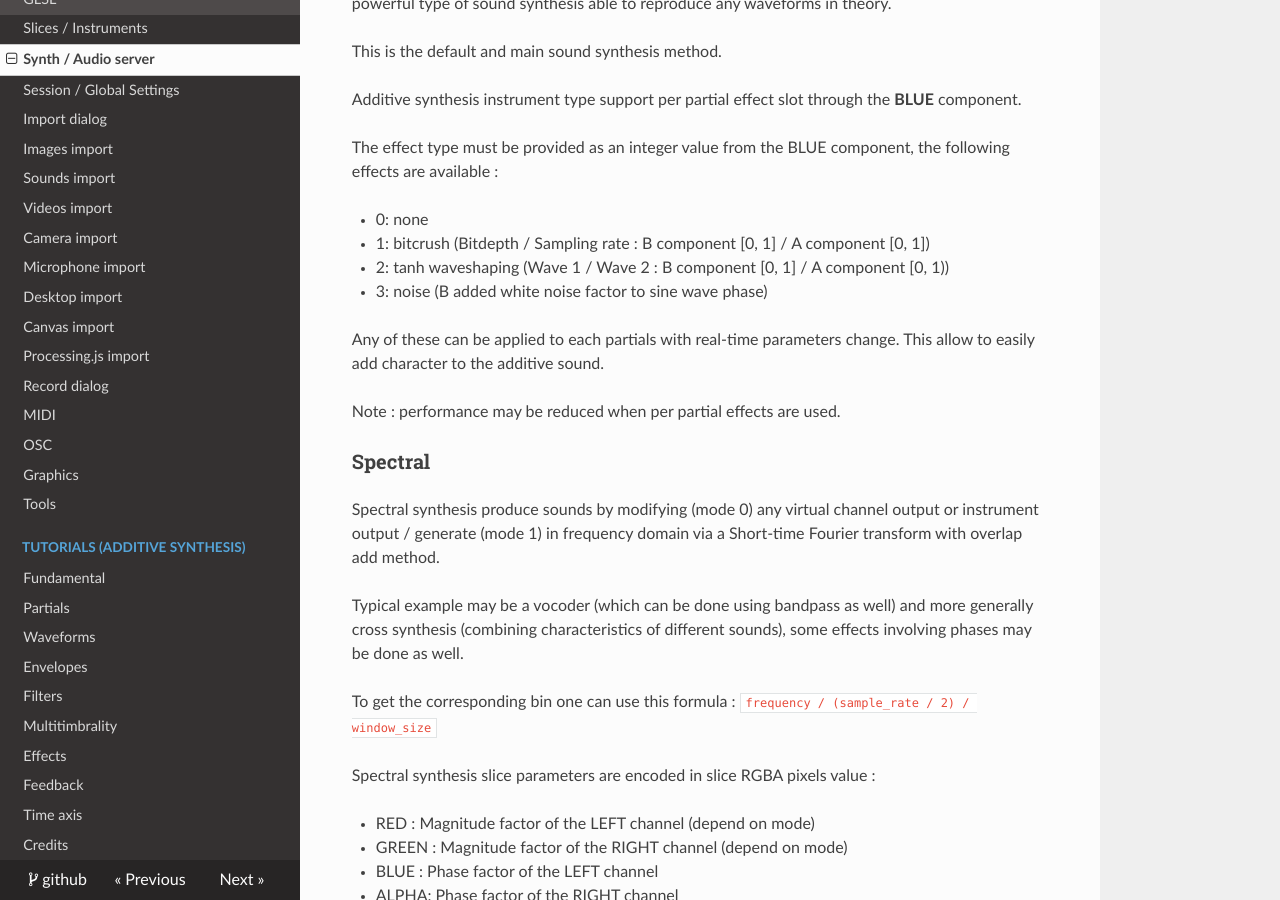
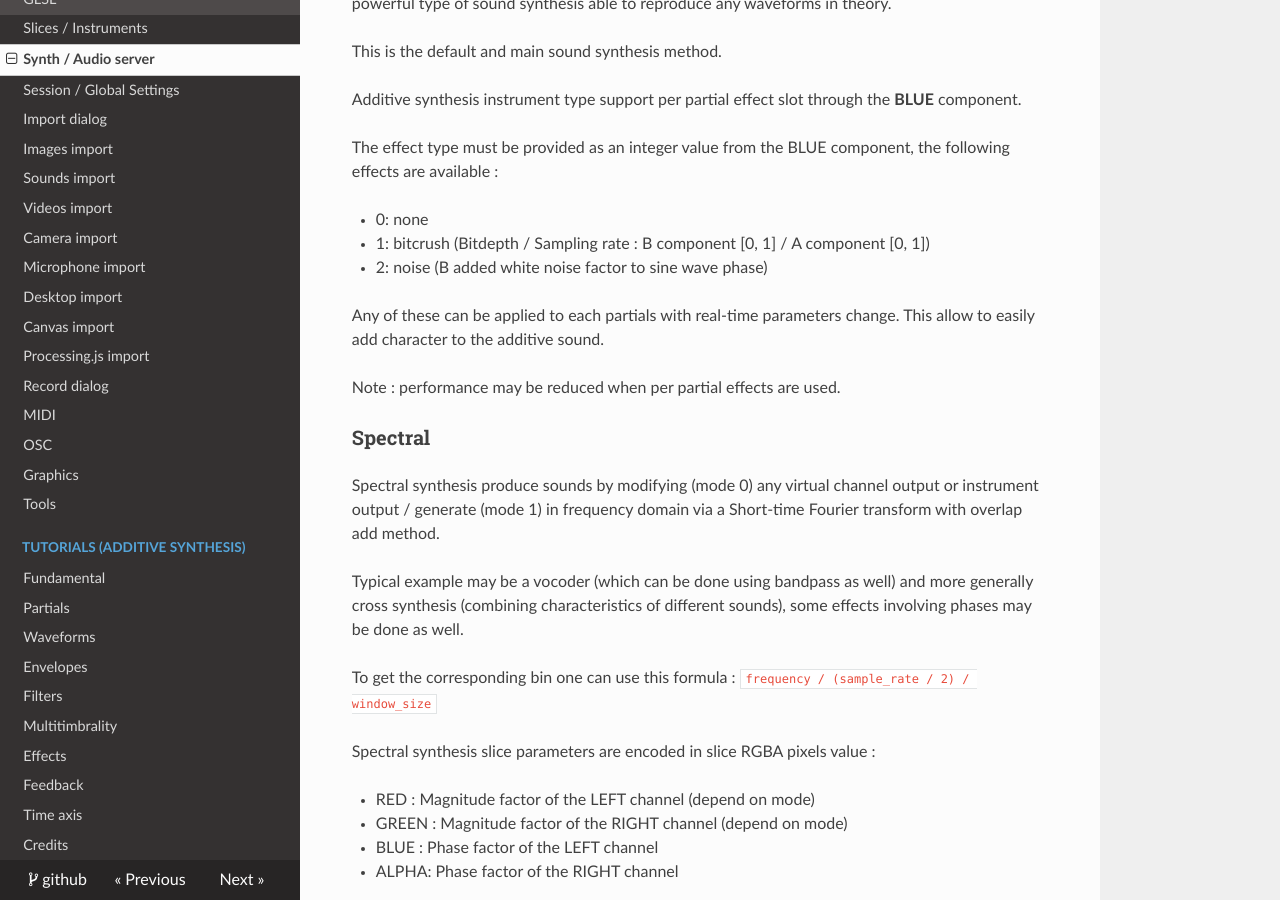
Before and after one commit to grz0zrg/fsynth, an MkDocs documentation site: the page built from documentation/mk/docs/audio_server.md, in a window 1280 px wide and 900 px high, scrolled down 3682 px. Built offline with MkDocs 1.6.1, drawn with Linux system fonts in a browser that asks for light colours; nearby versions of some CDN libraries; old or Windows-style settings are respelled for this version of MkDocs; some of the changed text lies outside the part shown.

Commit message:
add additive noise example
update documentation

```diff
--- a/documentation/mk/docs/audio_server.md
+++ b/documentation/mk/docs/audio_server.md
@@ -89,8 +89,7 @@ The effect type must be provided as an integer value from the BLUE component, th
 
 * 0: none
 * 1: bitcrush (Bitdepth / Sampling rate : B component [0, 1] / A component [0, 1])
-* 2: tanh waveshaping (Wave 1 / Wave 2 : B component [0, 1] / A component [0, 1))
-* 3: noise (B added white noise factor to sine wave phase)
+* 2: noise (B added white noise factor to sine wave phase)
 
 Any of these can be applied to each partials with real-time parameters change. This allow to easily add character to the additive sound.
 
```
Also changed, not shown: other parts of documentation/mk/docs/audio_server.md (+4 -0 lines), 1 other file.
